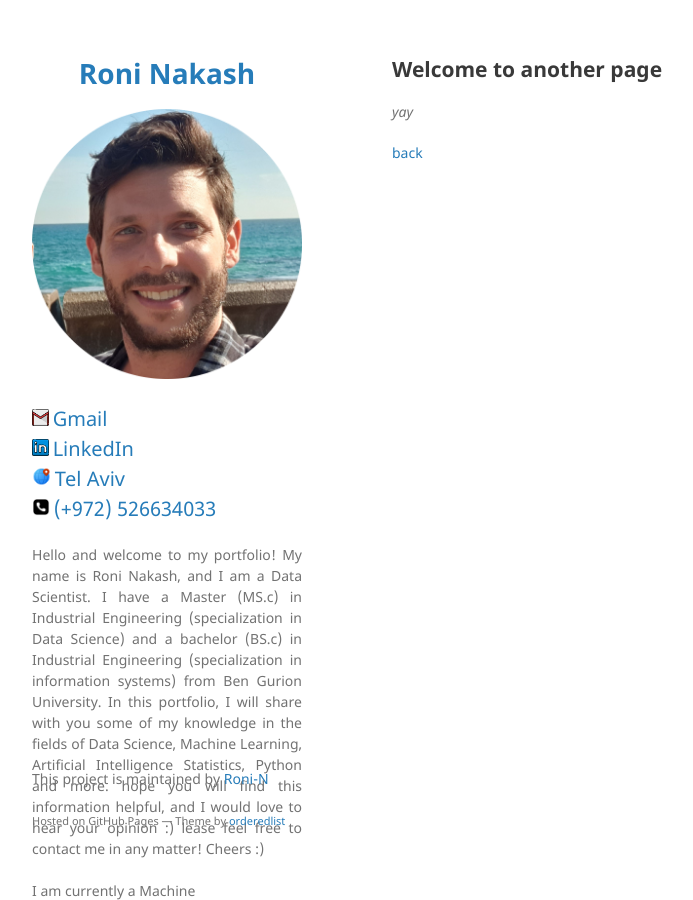
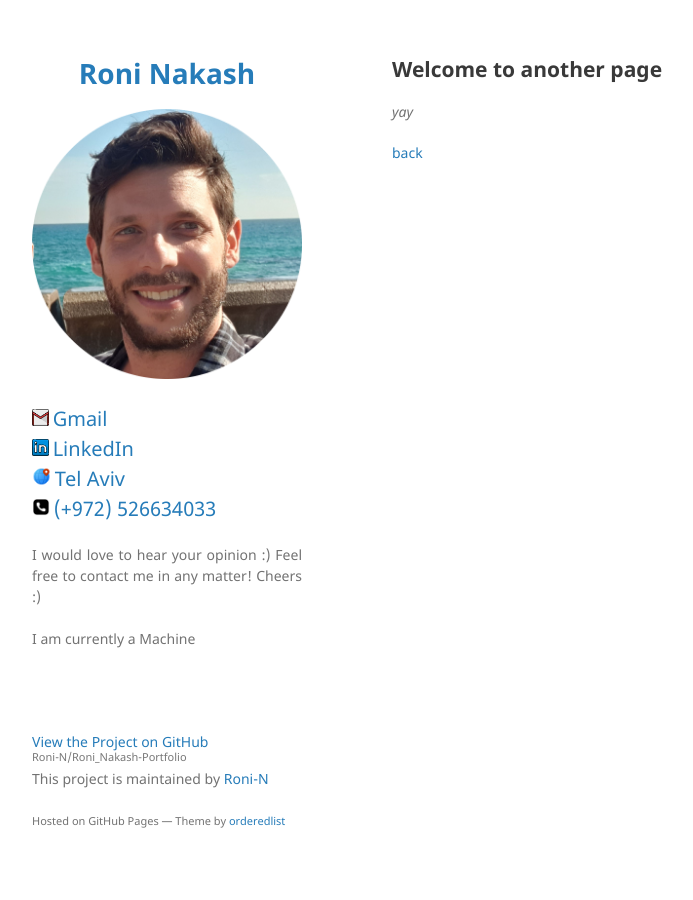
Before and after one commit to Roni-N/Roni_Nakash-Portfolio, a Jekyll site: the page built from another-page.md, in a window 1280 px wide. Shown: the whole page, without its empty margins (178-871 px from the left). Built offline with Jekyll 4.4.1, drawn with Linux system fonts in a browser that asks for light colours; our own code applies the rules of GitHub Pages for plain Markdown files.

Commit message:
Update _config.yml

```diff
--- a/_config.yml
+++ b/_config.yml
@@ -17,12 +17,8 @@ description:
 
   </p>
   <p align="justify">
-  Hello and welcome to my portfolio!
-  My name is Roni Nakash, and I am a Data Scientist.
-  I have a Master (MS.c) in Industrial Engineering (specialization in Data Science) and a bachelor (BS.c) in Industrial Engineering (specialization in information systems) from Ben Gurion University.
-  In this portfolio, I will share with you some of my knowledge in the fields of Data Science, Machine Learning, Artificial Intelligence Statistics, Python and more.
-  hope you will find this information helpful, and I would love to hear your opinion :)
-  lease feel free to contact me in any matter!
+  I would love to hear your opinion :)
+  Feel free to contact me in any matter!
   Cheers :)
 
 
```
